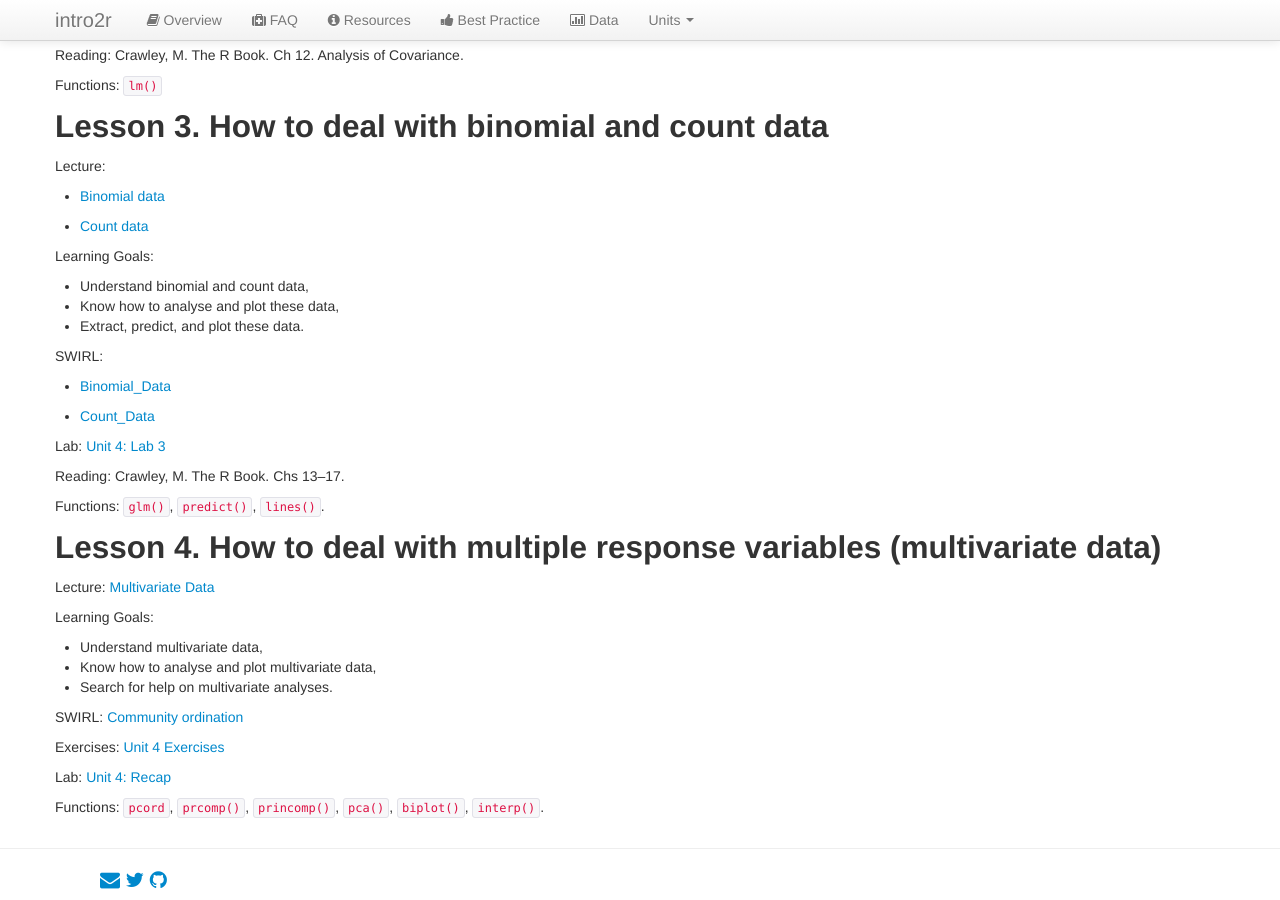
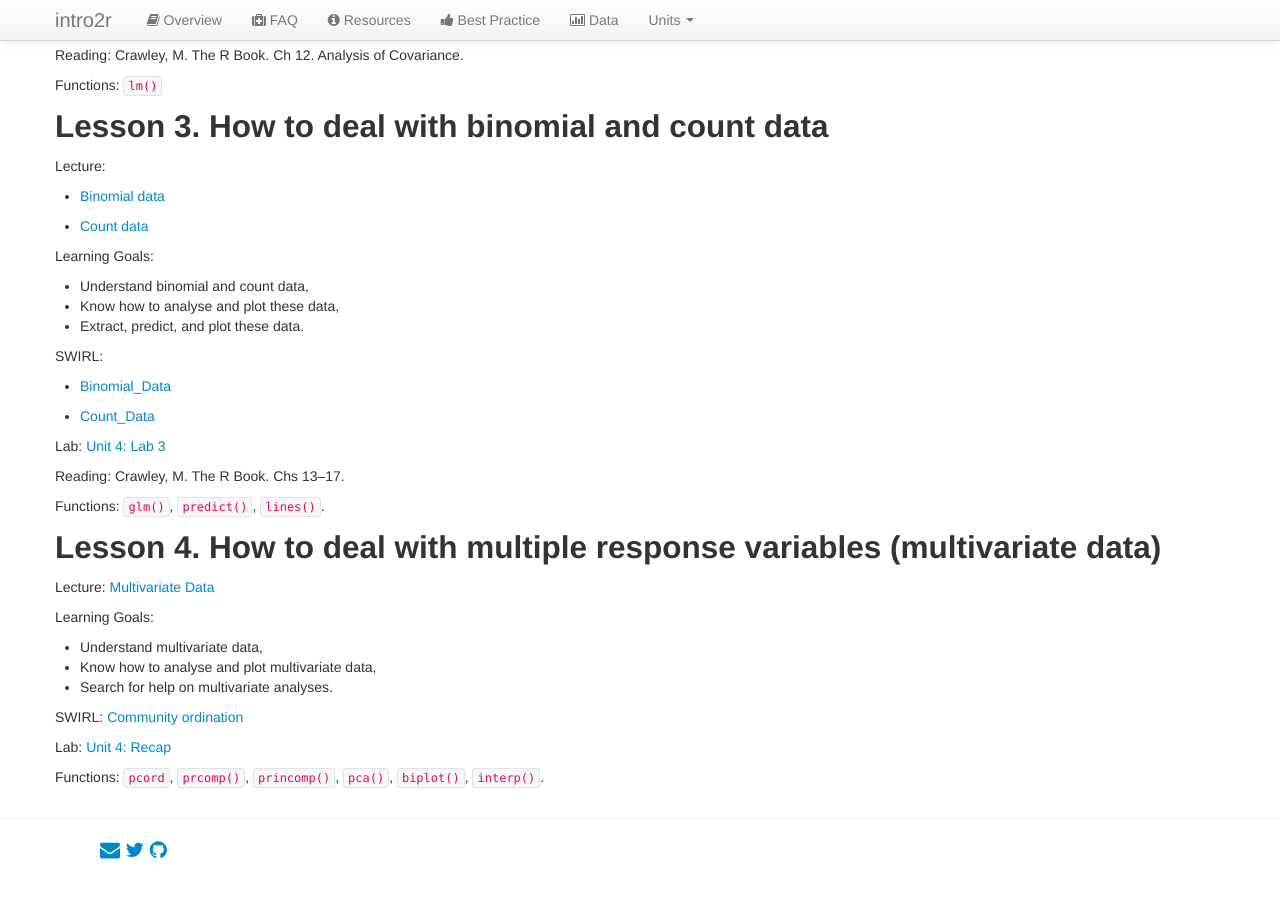
Before and after one commit to intro2r/intro2r, a Jekyll site: the page built from unit4/index.md, in a window 1280 px wide and 900 px high, scrolled down 686 px. Built offline with Jekyll 4.4.1, drawn with Linux system fonts in a browser that asks for light colours; after the commit the page ends 1556 px from its top, so only the background shows below that.

Commit message:
remove 'exercises'

```diff
--- a/unit4/index.md
+++ b/unit4/index.md
@@ -82,10 +82,7 @@ Learning Goals:
  - Know how to analyse and plot multivariate data,
  - Search for help on multivariate analyses.
 
-
 SWIRL: [Community ordination](../unit4/swirl/Community_Ordination.html)
-
-Exercises: [Unit 4 Exercises](../unit4/exercises.html)
 
 Lab: [Unit 4: Recap](../unit4/labs.html)
 
```
